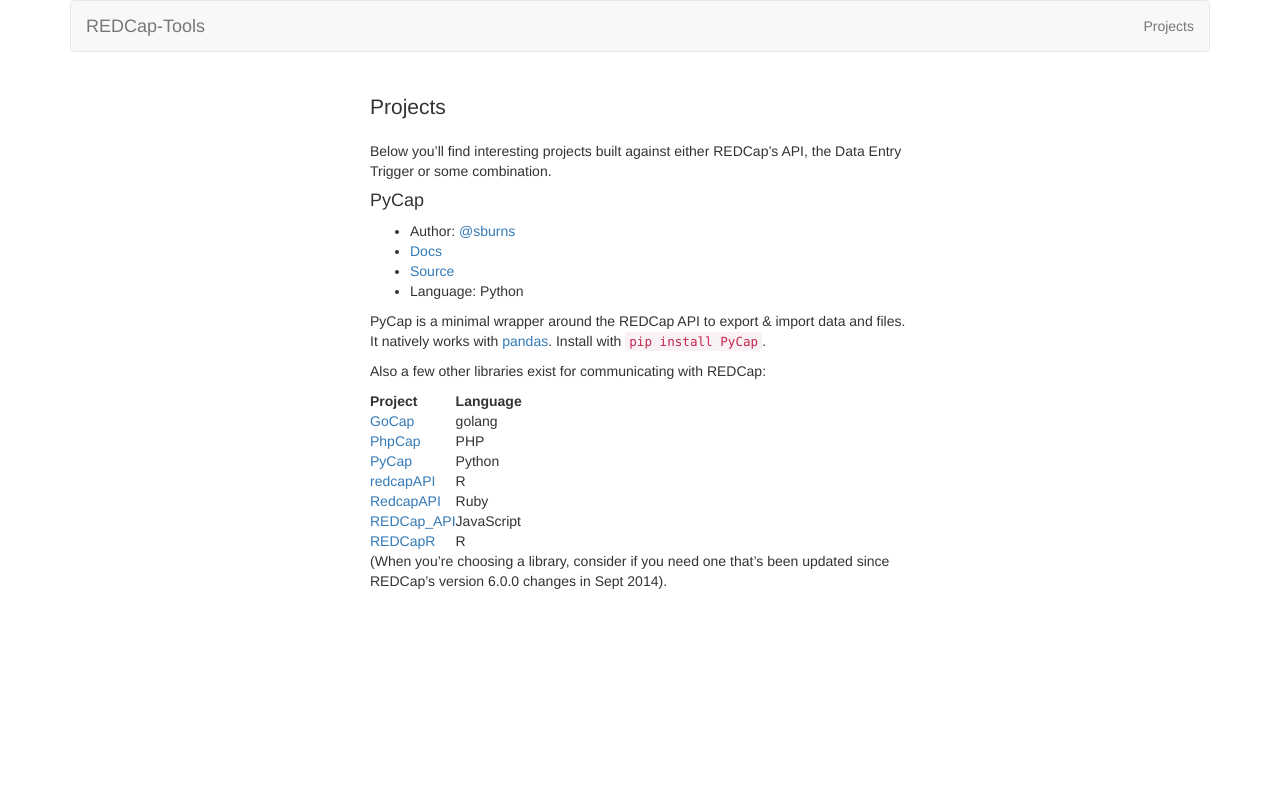
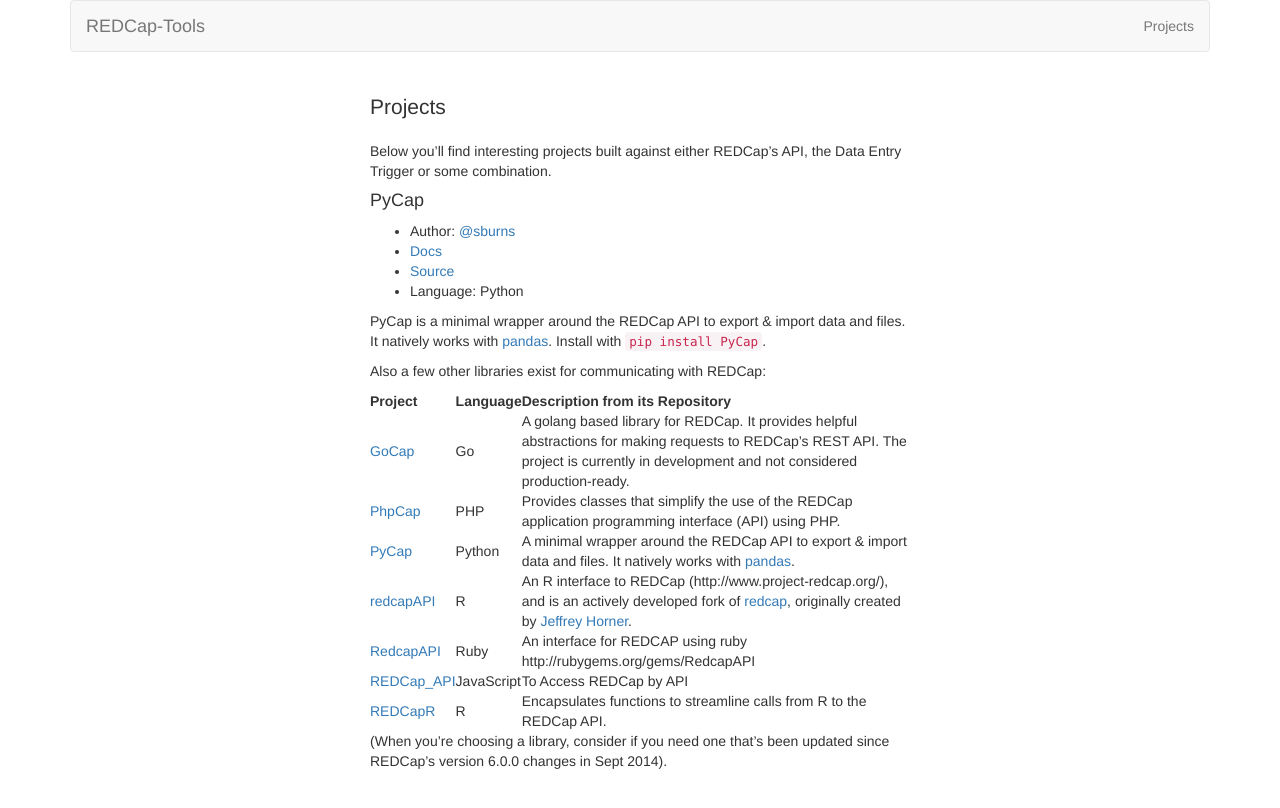
Before and after one commit to redcap-tools/redcap-tools.github.io, a Jekyll site: the page built from projects.md, in a window 1280 px wide. Shown: the top 808 px of the page. Built offline with Jekyll 4.4.1, drawn with Linux system fonts in a browser that asks for light colours.

Commit message:
Project descriptions

```diff
--- a/projects.md
+++ b/projects.md
@@ -16,14 +16,14 @@
 
 Also a few other libraries exist for communicating with REDCap:
 
-| Project | Language |
-| :------ | :------- |
-| [GoCap](https://github.com/tjrivera/go-cap) | golang |
-| [PhpCap](https://github.com/aarenson/PhpCap) | PHP |
-| [PyCap](https://github.com/redcap-tools/PyCap) | Python |
-| [redcapAPI](https://github.com/nutterb/redcapAPI) | R |
-| [RedcapAPI](https://github.com/eugyev/RedcapAPI) | Ruby |
-| [REDCap_API](https://github.com/james2012/REDCap_API) | JavaScript |
-| [REDCapR](https://github.com/OuhscBbmc/REDCapR) | R |
+| Project | Language | Description from its Repository|
+| :------ | :------- | :----------------------------- |
+| [GoCap](https://github.com/tjrivera/go-cap) | Go | A golang based library for REDCap. It provides helpful abstractions for making requests to REDCap's REST API. The project is currently in development and not considered production-ready. |
+| [PhpCap](https://github.com/aarenson/PhpCap) | PHP | Provides classes that simplify the use of the REDCap application programming interface (API) using PHP. |
+| [PyCap](https://github.com/redcap-tools/PyCap) | Python | A minimal wrapper around the REDCap API to export & import data and files. It natively works with [pandas](http://pandas.pydata.org). |
+| [redcapAPI](https://github.com/nutterb/redcapAPI) | R | An R interface to REDCap (http://www.project-redcap.org/), and is an actively developed fork of [redcap](https://github.com/vubiostat/redcap), originally created by [Jeffrey Horner](https://github.com/jeffreyhorner). |
+| [RedcapAPI](https://github.com/eugyev/RedcapAPI) | Ruby | An interface for REDCAP using ruby http://rubygems.org/gems/RedcapAPI |
+| [REDCap_API](https://github.com/james2012/REDCap_API) | JavaScript | To Access REDCap by API |
+| [REDCapR](https://github.com/OuhscBbmc/REDCapR) | R | Encapsulates functions to streamline calls from R to the REDCap API. |
 
 (When you're choosing a library, consider if you need one that's been updated since REDCap's version 6.0.0 changes in Sept 2014).
```
